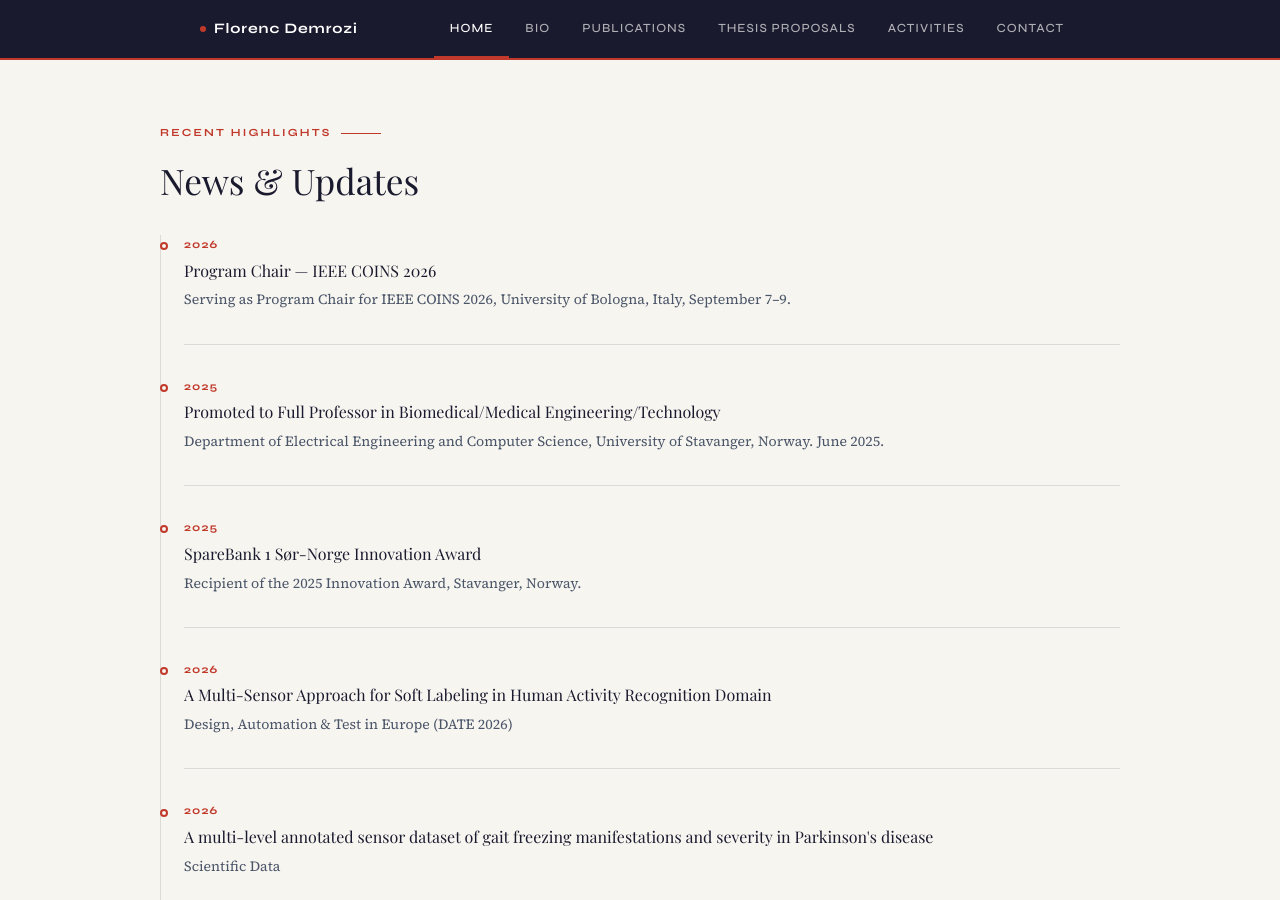
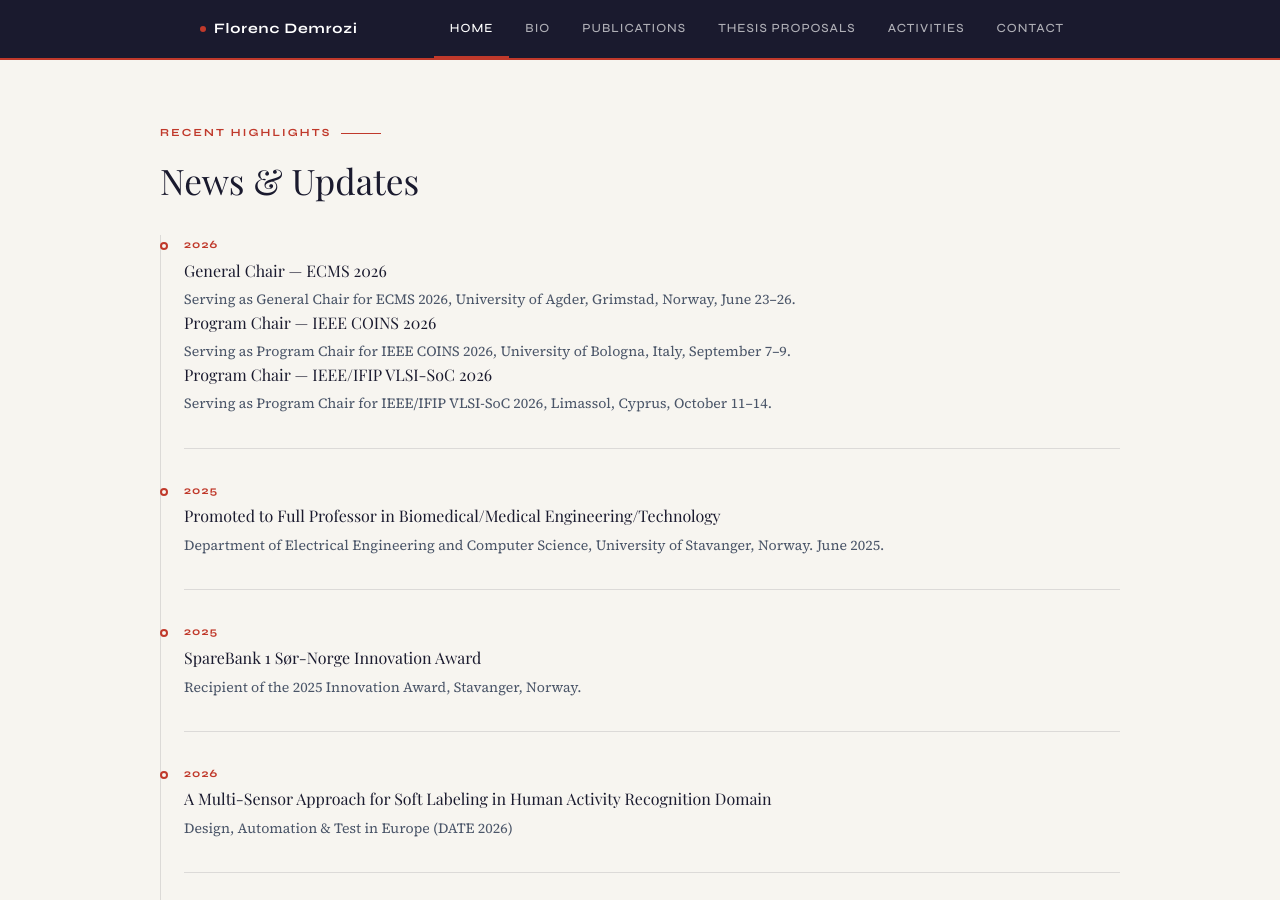
Before and after one commit to FlorencDemrozi/florencdemrozi.github.io, a Jekyll site: the page built from index.html, in a window 1280 px wide and 900 px high, scrolled down 1785 px. Built offline with Jekyll 4.4.1, drawn with Linux system fonts in a browser that asks for light colours; some web fonts are replaced.

Commit message:
updated news & updates

```diff
--- a/index.html
+++ b/index.html
@@ -89,8 +89,12 @@ title: Home
     <div class="timeline">
       <div class="tl-item">
         <div class="tl-date">2026</div>
+        <h4>General Chair — ECMS 2026</h4>
+        <p>Serving as General Chair for ECMS 2026, University of Agder, Grimstad, Norway, June 23–26.</p>
         <h4>Program Chair — IEEE COINS 2026</h4>
         <p>Serving as Program Chair for IEEE COINS 2026, University of Bologna, Italy, September 7–9.</p>
+        <h4>Program Chair — IEEE/IFIP VLSI-SoC 2026</h4>
+        <p>Serving as Program Chair for IEEE/IFIP VLSI-SoC 2026, Limassol, Cyprus, October 11–14.</p>
       </div>
       <div class="tl-item">
         <div class="tl-date">2025</div>
```
